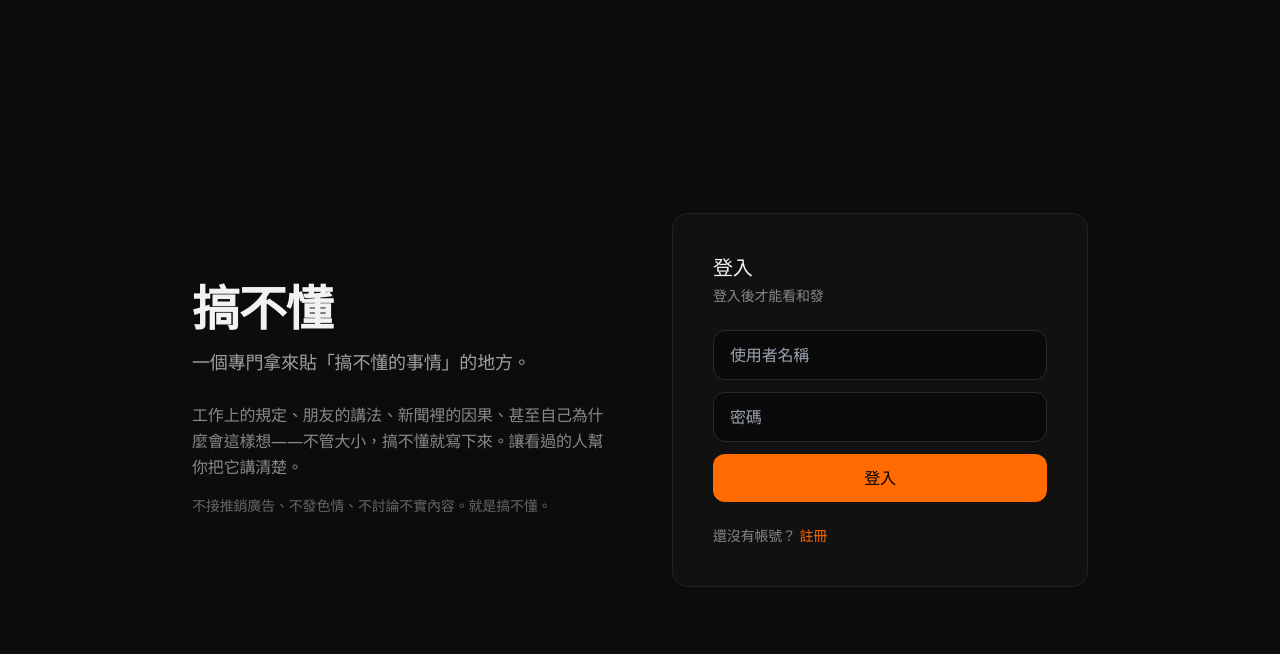
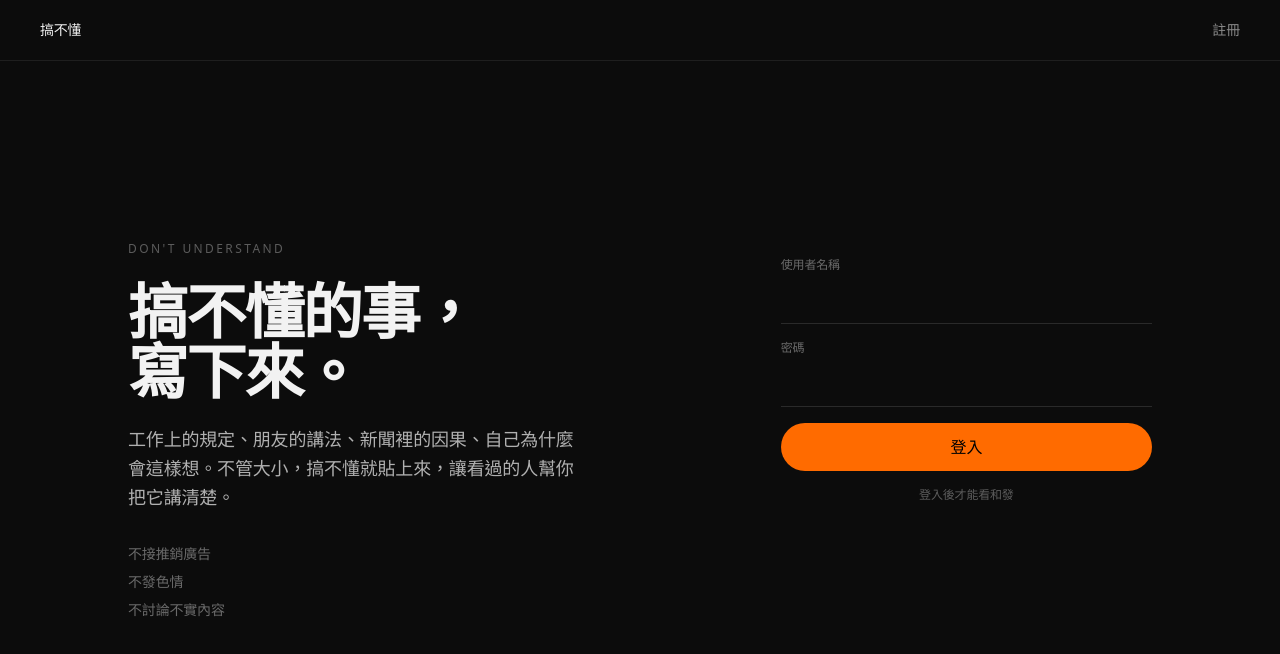
Before and after one commit to illusd-com/dont-understand, a Next.js app: page / in a window 1280 px wide. Shown: the top 654 px of the page. Built offline with nearby package versions, Linux system fonts and the light colour scheme; no server answers.

Commit message:
style: distinctive landing with clearer hierarchy

```diff
--- a/src/app/page.tsx
+++ b/src/app/page.tsx
@@ -33,62 +33,72 @@ export default function LoginPage() {
   }
 
   return (
-    <div className="min-h-screen flex items-center justify-center px-6">
-      <div className="w-full max-w-4xl grid md:grid-cols-2 gap-12 md:gap-16 items-center">
-        {/* Intro */}
-        <div className="text-left">
-          <h1 className="text-4xl md:text-5xl font-semibold tracking-tight leading-tight mb-4">
-            搞不懂
+    <div className="min-h-screen flex flex-col">
+      <header className="px-6 md:px-10 py-5 flex items-center justify-between border-b border-[#1f1f1f]">
+        <div className="text-sm font-medium tracking-tight">搞不懂</div>
+        <a href="/register" className="text-sm text-[#8a8a8a] hover:text-white transition-colors">
+          註冊
+        </a>
+      </header>
+
+      <main className="flex-1 flex items-center px-6 md:px-10 py-16">
+        <div className="w-full max-w-5xl mx-auto grid md:grid-cols-[1.2fr_0.8fr] gap-16 md:gap-24 items-start">
+          <div>
+            <p className="text-xs uppercase tracking-[0.2em] text-[#5c5c5c] mb-6">
+              Don't Understand
+            </p>
+            <h1 className="text-5xl md:text-6xl font-semibold tracking-[-0.03em] leading-[1.05] mb-6">
+              搞不懂的事，<br />寫下來。
             </h1>
-          <p className="text-lg text-[#a0a0a0] mb-6 leading-relaxed">
-            一個專門拿來貼「搞不懂的事情」的地方。
+            <p className="text-lg text-[#b0b0b0] leading-relaxed max-w-md mb-8">
+              工作上的規定、朋友的講法、新聞裡的因果、自己為什麼會這樣想。不管大小，搞不懂就貼上來，讓看過的人幫你把它講清楚。
             </p>
-          <p className="text-[#888] leading-relaxed mb-4">
-            工作上的規定、朋友的講法、新聞裡的因果、甚至自己為什麼會這樣想——不管大小，搞不懂就寫下來。讓看過的人幫你把它講清楚。
-          </p>
-          <p className="text-sm text-[#666]">
-            不接推銷廣告、不發色情、不討論不實內容。就是搞不懂。
-          </p>
+            <ul className="text-sm text-[#6a6a6a] space-y-2">
+              <li>不接推銷廣告</li>
+              <li>不發色情</li>
+              <li>不討論不實內容</li>
+            </ul>
           </div>
 
-        {/* Login card */}
-        <div className="bg-[#111] border border-[#222] rounded-2xl p-8 md:p-10">
-          <h2 className="text-xl font-medium mb-1">登入</h2>
-          <p className="text-sm text-[#888] mb-6">登入後才能看和發</p>
-          {error && <p className="text-red-400 mb-4 text-sm">{error}</p>}
-          <form onSubmit={handleSubmit} className="space-y-3">
+          <div className="md:pt-4">
+            <form onSubmit={handleSubmit} className="space-y-4">
+              {error && (
+                <p className="text-sm text-red-400">{error}</p>
+              )}
+              <div>
+                <label className="block text-xs text-[#6a6a6a] mb-1.5">使用者名稱</label>
                 <input
-              className="w-full bg-[#0a0a0a] border border-[#2a2a2a] rounded-xl px-4 py-3 text-base focus:outline-none focus:border-[#ff6b00] transition-colors"
-              placeholder="使用者名稱"
+                  className="w-full bg-transparent border-b border-[#2a2a2a] px-0 py-2.5 text-base focus:outline-none focus:border-[#ff6b00] transition-colors"
                   value={username}
                   onChange={(e) => setUsername(e.target.value)}
                   required
                   autoComplete="username"
                 />
+              </div>
+              <div>
+                <label className="block text-xs text-[#6a6a6a] mb-1.5">密碼</label>
                 <input
                   type="password"
-              className="w-full bg-[#0a0a0a] border border-[#2a2a2a] rounded-xl px-4 py-3 text-base focus:outline-none focus:border-[#ff6b00] transition-colors"
-              placeholder="密碼"
+                  className="w-full bg-transparent border-b border-[#2a2a2a] px-0 py-2.5 text-base focus:outline-none focus:border-[#ff6b00] transition-colors"
                   value={password}
                   onChange={(e) => setPassword(e.target.value)}
                   required
                   autoComplete="current-password"
                 />
+              </div>
               <button
                 type="submit"
-              className="w-full bg-[#ff6b00] text-black font-medium py-3 rounded-xl active:scale-[0.97] transition-transform duration-150"
+                className="mt-4 w-full bg-[#ff6b00] text-black font-medium py-3 rounded-full active:scale-[0.98] transition-transform duration-150"
               >
                 登入
               </button>
+              <p className="text-xs text-[#5c5c5c] text-center">
+                登入後才能看和發
+              </p>
             </form>
-          <p className="mt-6 text-sm text-[#888]">
-            還沒有帳號？{' '}
-            <a href="/register" className="text-[#ff6b00] hover:underline">
-              註冊
-            </a>
-          </p>
           </div>
         </div>
+      </main>
 
       <script
         src={`https://www.google.com/recaptcha/api.js?render=${process.env.NEXT_PUBLIC_RECAPTCHA_SITE_KEY}`}
```
Lines whose indentation alone changed are shown as unchanged.
